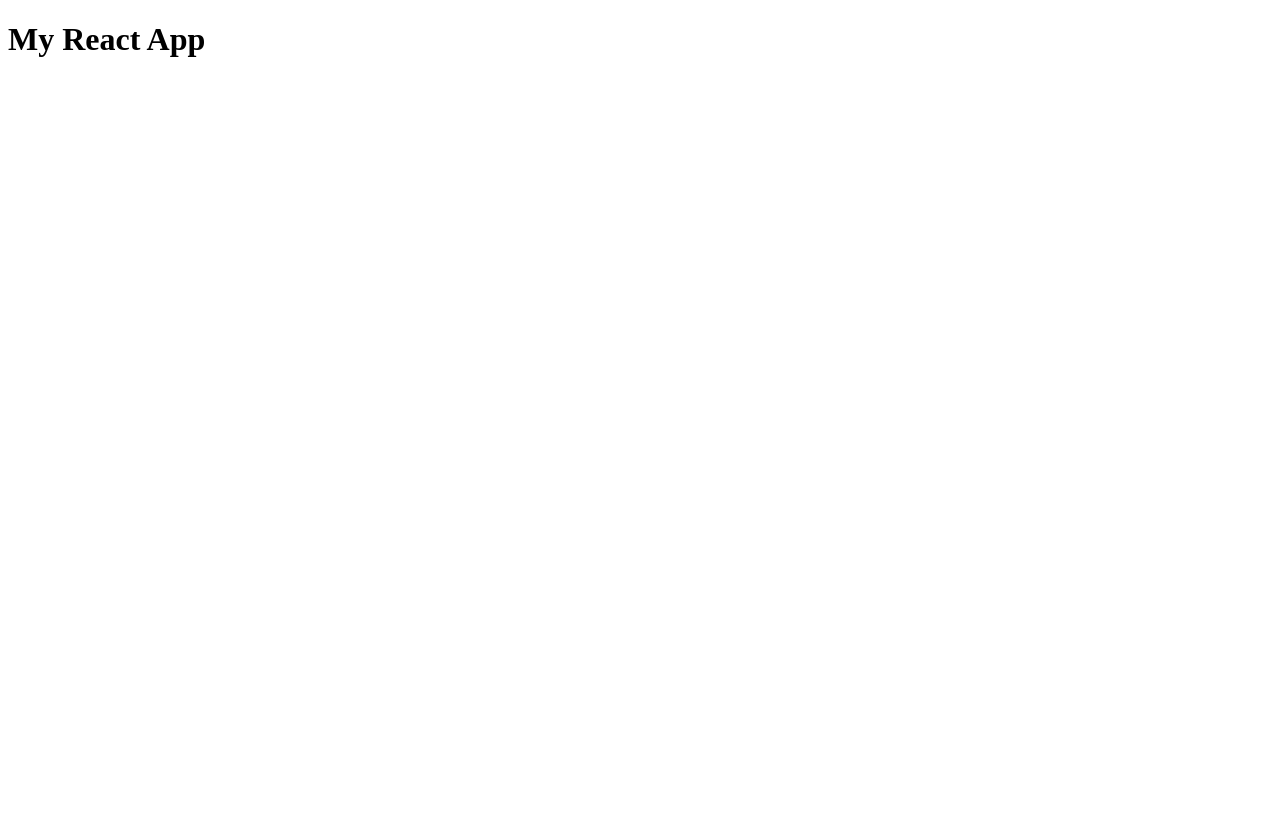
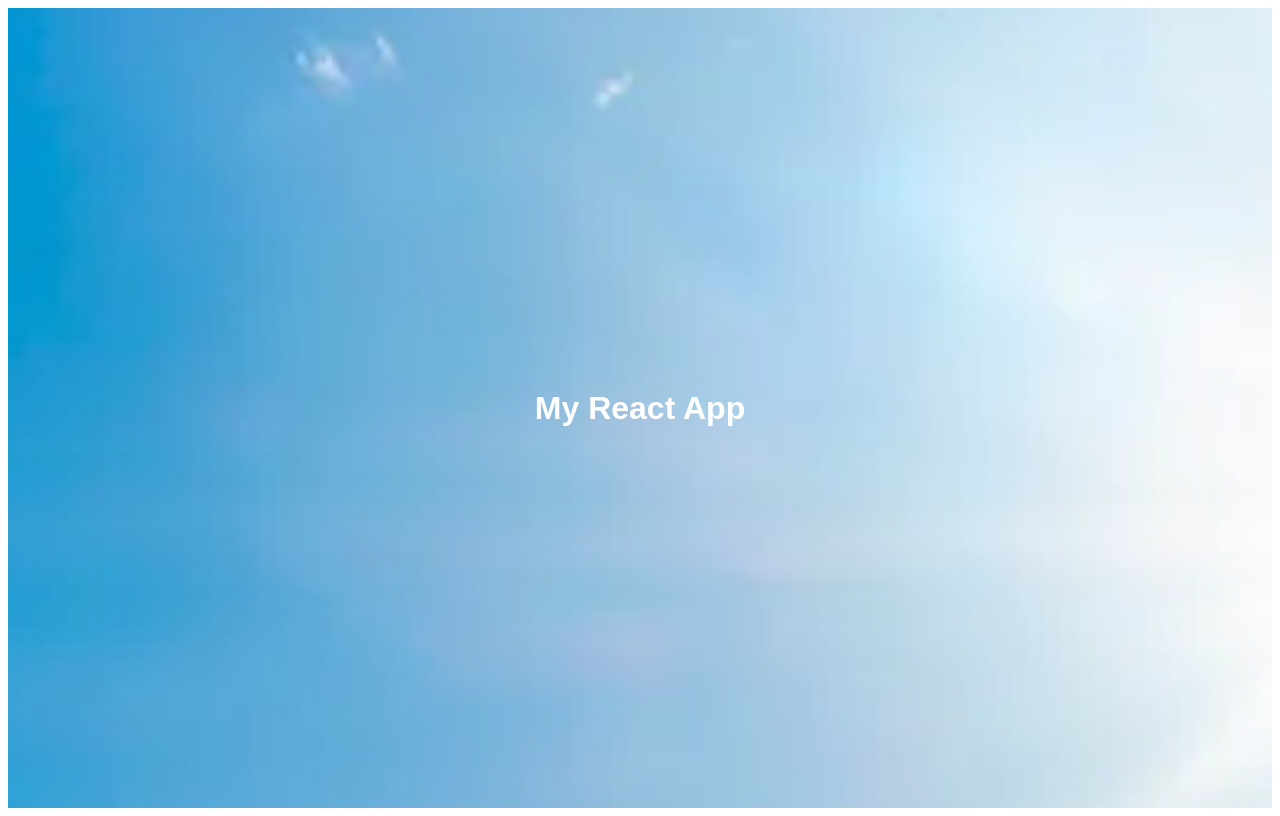
Before and after one commit to Rajpreet0404/Group-8-Weather-App, a React (Create React App) app in the folder gui-react-app/: page / in a window 1280 px wide. Built offline with nearby package versions, Linux system fonts and the light colour scheme.

Commit message:
background image test

```diff
--- a/gui-react-app/src/App.js
+++ b/gui-react-app/src/App.js
@@ -1,8 +1,12 @@
+// App.js
+import React from "react";
+import "./style.css"; // Import the CSS file
+
 function App() {
   return (
-    <>
-    <h1>My React App</h1>
-    </>
+    <div className="app-container">
+      <h1>My React App</h1>
+    </div>
   );
 }
 
--- a/gui-react-app/src/style.css
+++ b/gui-react-app/src/style.css
@@ -1 +1,15 @@
-/*Insert CSS code here*/
+/* App.css */
+.app-container {
+    background-image: url("/Background.png"); /* Correct path to the image */
+    background-size: cover;
+    background-position: center;
+    min-height: 100vh;
+    display: flex;
+    justify-content: center;
+    align-items: center;
+    font-family: Arial, sans-serif;
+  }
+
+  h1 {
+    color: white;
+  }
```
Also changed, not shown: gui-react-app/public/Background.png (added).
